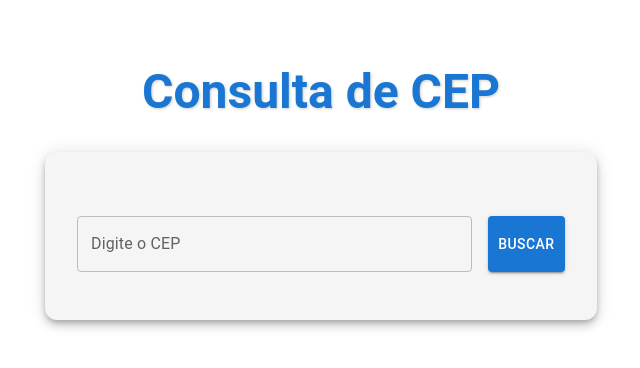
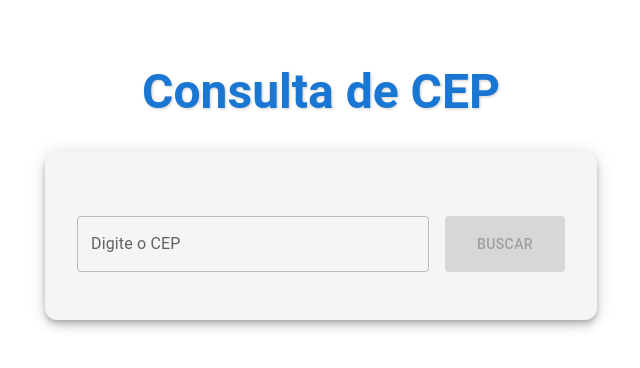
Before and after one commit to FelipeBritoSP10/cep-finder-app, a React (Vite) app: page / in a window 1280 px wide. Shown: the top 368 px of the page, without its empty margins (319-959 px from the left). Built offline with nearby package versions, Linux system fonts and the light colour scheme.

Commit message:
feat(cep-search): Implementa lógica completa de busca de CEP, conectando hooks e exibição

```diff
--- a/src/components/SearchInput.jsx
+++ b/src/components/SearchInput.jsx
@@ -2,14 +2,15 @@ import React from 'react';
 import { TextField, Button, Box } from '@mui/material';
 import useCepSearch from '../hooks/useCepSearch';
 
-function SearchInput({ onSuccess }) {
+function SearchInput({ onSearchClick }) {
   const {
     formattedCep,
     isLoading,
     error,
     handleFormattedCepChange,
-    searchCep,
   } = useCepSearch();
+
+  const isSearchDisabled = isLoading || formattedCep.length !== 9;
 
   return (
     <Box display="flex" gap={2} mt={4} flexDirection={{ xs: 'column', sm: 'row' }}>
@@ -25,8 +26,9 @@ function SearchInput({ onSuccess }) {
       />
       <Button
         variant="contained"
-        onClick={() => searchCep(onSuccess)}
-        disabled={isLoading}>
+        onClick={onSearchClick}
+        disabled={isSearchDisabled}
+        sx={{ minWidth: 120 }}>
         {isLoading ? 'Buscando...' : 'Buscar'}
       </Button>
     </Box>
--- a/src/hooks/useCepData.js
+++ b/src/hooks/useCepData.js
@@ -3,8 +3,13 @@ import { useState } from 'react';
 export default function useCepData() {
   const [cepData, setCepData] = useState(null);
 
-  const showCepData = (data) => setCepData(data);
-  const clearCepData = () => setCepData(null);
+  const showCepData = (data) => {
+    setCepData(data);
+  };
+
+  const clearCepData = () => {
+    setCepData(null);
+  };
 
   return {
     cepData,
--- a/src/hooks/useCepSearch.js
+++ b/src/hooks/useCepSearch.js
@@ -16,8 +16,8 @@ export default function useCepSearch() {
   const searchCep = async (onSuccess) => {
     const unmaskedCep = formattedCep.replace(/\D/g, '');
     if (unmaskedCep.length !== 8) {
-      setError('Digite um CEP válido com 8 dígitos.');
-      return;
+       setError('Digite um CEP válido com 8 dígitos.');
+       return;
     }
 
     setIsLoading(true);
@@ -35,7 +35,7 @@ export default function useCepSearch() {
     } catch (fetchError) {
       console.error('Erro ao buscar dados do CEP:', fetchError);
       onSuccess(null);
-      setError('Erro ao buscar o CEP.');
+      setError(fetchError.message || 'Erro ao buscar o CEP.');
     } finally {
       setIsLoading(false);
     }
--- a/src/hooks/useHome.js
+++ b/src/hooks/useHome.js
@@ -3,17 +3,27 @@ import useCepSearch from './useCepSearch';
 
 export default function useHome() {
     const { cepData, showCepData, clearCepData } = useCepData();
-  const { formattedCep, isLoading, error, handleFormattedCepChange, searchCep, setError } = useCepSearch();
+    const {
+        formattedCep,
+        isLoading,
+        error,
+        handleFormattedCepChange,
+        searchCep,
+        setError
+    } = useCepSearch();
+
+    const handleSearchClick = () => {
+        searchCep(showCepData);
+    };
 
     return {
         cepData,
-    showCepData,
         clearCepData,
         formattedCep,
         isLoading,
         error,
         handleFormattedCepChange,
-    searchCep,
+        handleSearchClick,
         setError,
     };
 }
--- a/src/pages/Home.jsx
+++ b/src/pages/Home.jsx
@@ -6,7 +6,12 @@ import ErrorMessage from '../components/ErrorMessage';
 import useHome from '../hooks/useHome';
 
 function Home() {
-  const { cepData, showCepData, clearCepData, error } = useHome();
+    const {
+        cepData,
+        clearCepData,
+        error,
+        handleSearchClick
+    } = useHome();
 
     return (
         <Container maxWidth="sm" sx={{ mt: 8 }}>
@@ -19,12 +24,11 @@ function Home() {
             </Typography>
 
             <Paper elevation={6} sx={{ p: 4, mt: 4, borderRadius: 3, backgroundColor: '#f5f5f5' }}>
-        <SearchInput onSuccess={showCepData} />
+                <SearchInput onSearchClick={handleSearchClick} />
                 <Box mt={2}>
                     <ErrorMessage message={error} />
                 </Box>
             </Paper>
-
             <AddressDisplay cepData={cepData} onClose={clearCepData} />
         </Container>
     );
--- a/src/services/cepApi.js
+++ b/src/services/cepApi.js
@@ -3,23 +3,20 @@ export async function getCepData(cep) {
     const sanitizedCep = cep.replace(/\D/g, "");
 
     if (sanitizedCep.length !== 8) {
-      return { error: "CEP inválido. Deve conter 8 números." };
+      throw new Error("CEP inválido. Deve conter 8 números.");
     }
 
     const response = await fetch(`https://viacep.com.br/ws/${sanitizedCep}/json/`);
 
     if (!response.ok) {
-      throw new Error("Erro ao buscar CEP");
+      throw new Error(`Erro de rede ao buscar CEP. Status: ${response.status}`);
     }
 
     const data = await response.json();
 
-    if (data.erro) {
-      return { error: "CEP não encontrado." };
-    }
+    return data;
 
-    return data;
   } catch (error) {
-    return { error: error.message || "Erro desconhecido" };
+    throw error;
   }
 }
```
Lines whose indentation alone changed are shown as unchanged.
